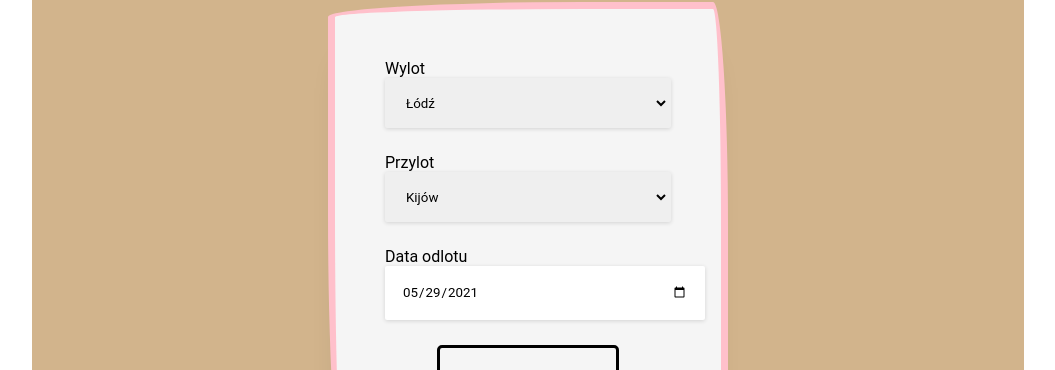
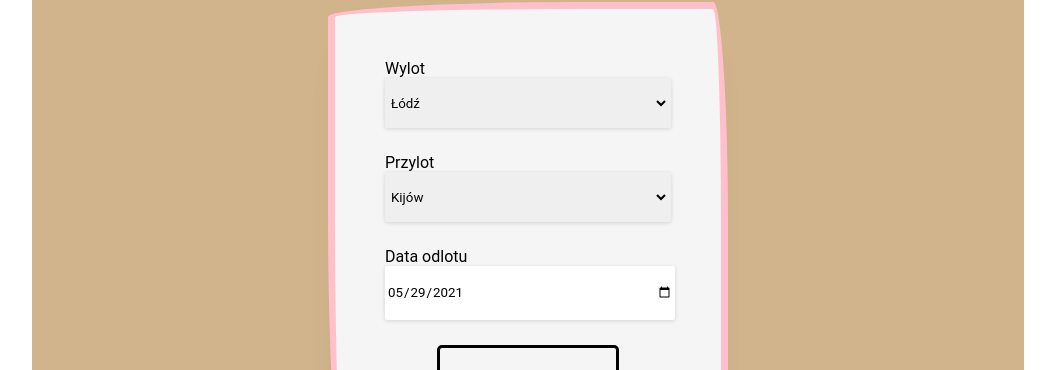
Before and after one commit to vlad4400/ticket-booking, an Angular app: page / in a window 1280 px wide. Shown: the part 139-509 px from the top of the page, without its empty margins (112-1167 px from the left). Built offline with nearby package versions, Linux system fonts and the light colour scheme.

Commit message:
fix 'form1'

```diff
--- a/src/app/components/main/form1/form1.component.html
+++ b/src/app/components/main/form1/form1.component.html
@@ -10,8 +10,8 @@
     Przylot
     <select ngModel="kiev" name="arrives" id="arrives">
       <option value="kiev">Kijów</option>
-      <option value="lodz">Lódż</option>
-      <option value="warsaw">Warszawa</option>
+      <option value="krakow">Kraków</option>
+      <option value="odessa">Odessa</option>
     </select>
   </label>
   <label class="element" for="inputDate">
--- a/src/app/components/main/form1/form1.component.scss
+++ b/src/app/components/main/form1/form1.component.scss
@@ -12,13 +12,11 @@
   // border-left-color: #f7639a;
   // border-right-color: #f7639a;
   font-family: 'Poppins', sans-serif;
-}
   select,
   input {
     width: 100%;
     margin-bottom: 25px;
     border: 2px solid transparent;
-  padding: 0 15px;
     box-shadow: 0 1px 4px 0 rgba(0, 0, 0, 0.14);
     border-radius: 2px;
     font-family: inherit;
@@ -55,3 +53,4 @@ select:focus {
     color: #000;
     background-color: transparent;
   }
+}
--- a/src/app/components/main/form1/form1.component.ts
+++ b/src/app/components/main/form1/form1.component.ts
@@ -24,7 +24,7 @@ export class Form1Component implements OnInit {
     const months = today.getMonth();
     const day = today.getDate();
 
-    return `${year}-0${months+1}-${day}`;
+    return `${year}-${(months < 9) ? '0' : ''}${months+1}-${(day < 10) ? '0' : ''}${day}`;
   }
 
   onSubmit({value: { departure, arrives, inputDate }} :NgForm) {
```
Lines whose indentation alone changed are shown as unchanged.
